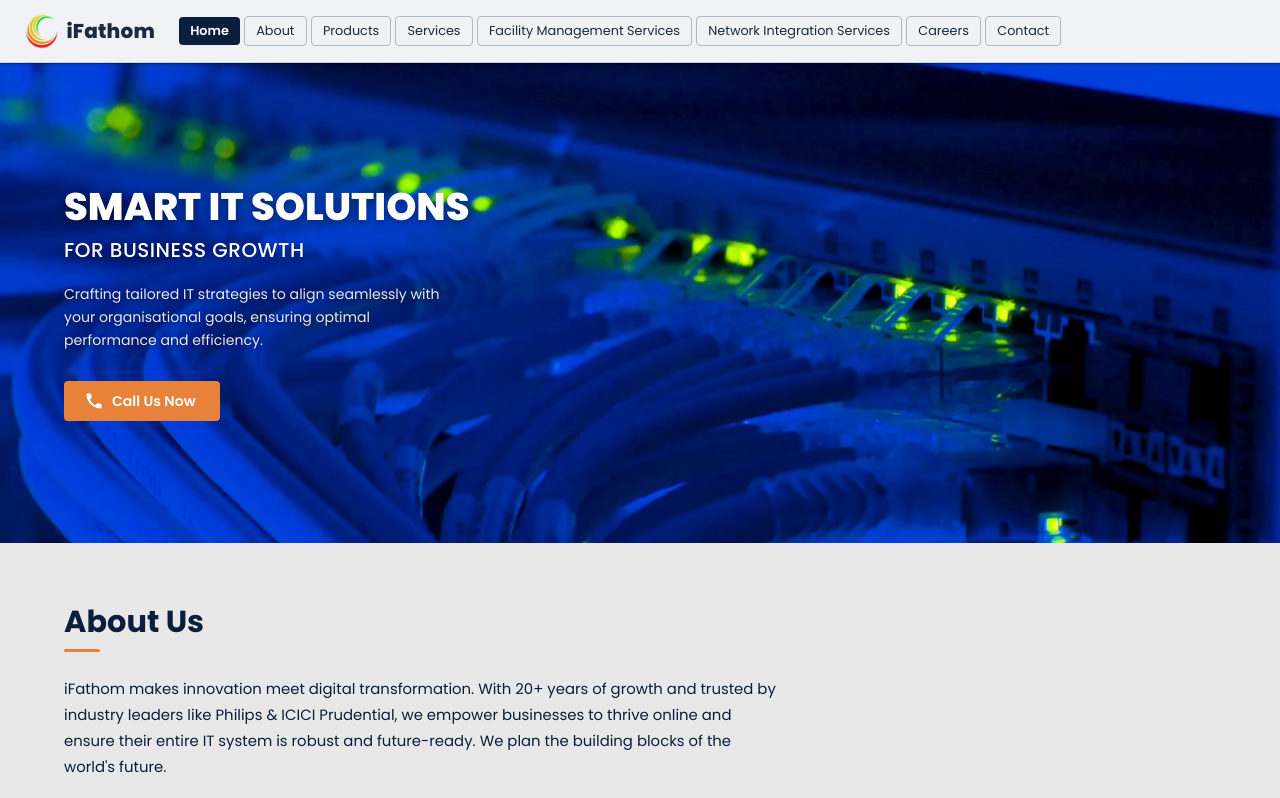
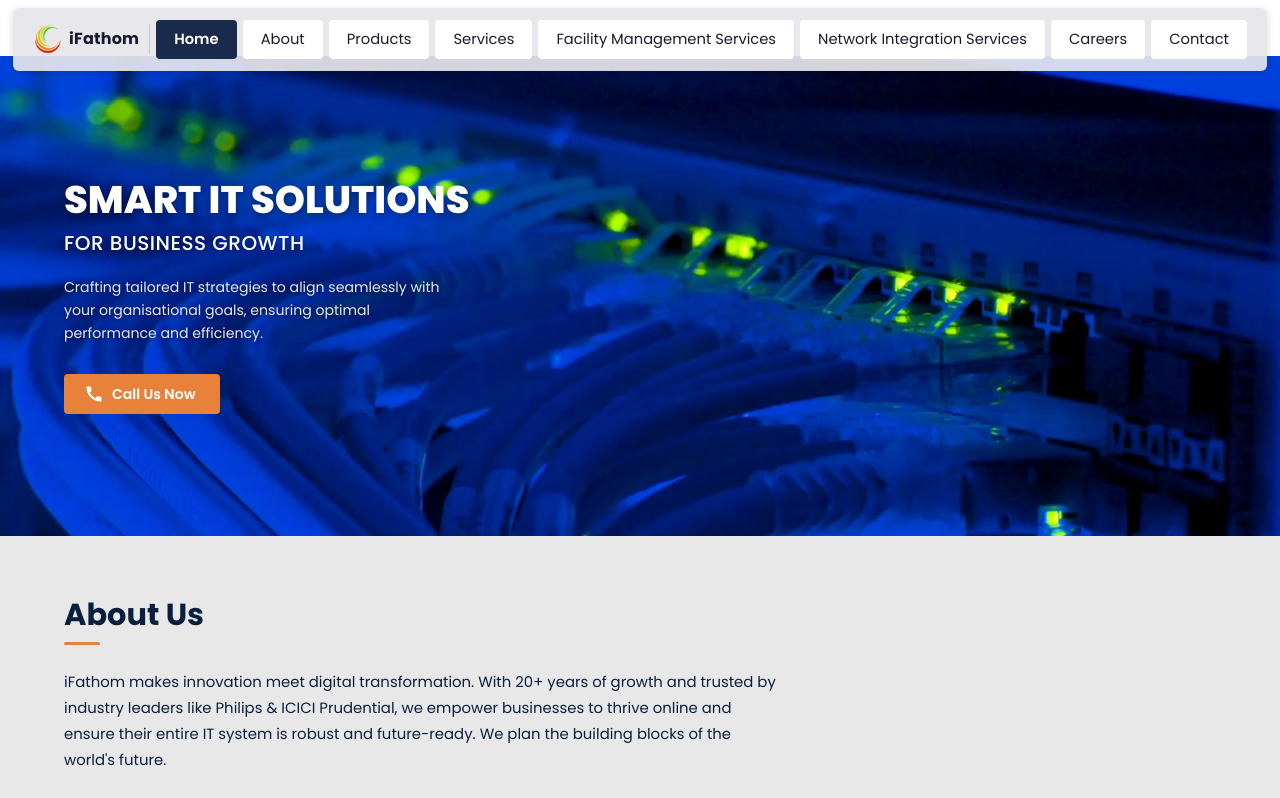
Before and after one commit to sakshikarmukale-hub/iFathom, a React (Vite) app: page / in a window 1280 px wide. Shown: the top 798 px of the page. Built offline with nearby package versions, Linux system fonts and the light colour scheme.

Commit message:
Navbar.jsx

```diff
--- a/src/components/Navbar.jsx
+++ b/src/components/Navbar.jsx
@@ -1,8 +1,6 @@
 import React, { useState } from "react";
 import { Link, useLocation } from "react-router-dom";
 import {
-  AppBar,
-  Toolbar,
   Box,
   Typography,
   IconButton,
@@ -35,35 +33,53 @@ export default function Navbar() {
   const toggleDrawer = () => setMobileOpen((prev) => !prev);
 
   return (
-    <AppBar
-      position="sticky"
-      elevation={1}
+    <>
+      {/*
+       * Full-width transparent positioning wrapper — invisible, only for layout.
+       * The visible gray pill is the inner Box below.
+       */}
+      <Box
         sx={{
-        backgroundColor: "#f0f2f5",
-        borderBottom: "1px solid #d0d4db",
+          position: "fixed",
+          top: 0,
+          left: 0,
+          right: 0,
+          zIndex: 1200,
+          display: "flex",
+          justifyContent: "center",
+          pt: "8px",
+          px: 1,
+          pointerEvents: "none",
         }}
       >
-      <Toolbar
-        disableGutters
+        {/* ── Visible navbar container — compact gray pill ── */}
+        <Box
           sx={{
-          px: { xs: 2, md: 3 },
-          minHeight: { xs: 56, md: 62 },
+            pointerEvents: "auto",
             display: "flex",
             alignItems: "center",
-          gap: 1.5,
+            backgroundColor: "rgba(230, 230, 235, 0.92)",
+            borderRadius: "6px",
+            px: "20px",
+            py: "12px",
+            gap: 0,
+            maxWidth: "100%",
+            boxShadow: "0 2px 8px rgba(0,0,0,0.14)",
           }}
         >
-        {/* ── Logo ── */}
+          {/* ── Logo section ── */}
           <Box
             component={Link}
             to="/"
             sx={{
               display: "flex",
               alignItems: "center",
-            gap: 0.8,
+              gap: "6px",
               textDecoration: "none",
               flexShrink: 0,
-            mr: { md: 1.5 },
+              pr: "10px",
+              mr: "6px",
+              borderRight: "1px solid #c4c8cf",
             }}
           >
             <Box
@@ -71,33 +87,33 @@ export default function Navbar() {
               src={ifathomLogo}
               alt="iFathom logo"
               sx={{
-              width: { xs: 32, md: 36 },
-              height: { xs: 32, md: 36 },
+                width: 30,
+                height: 30,
                 objectFit: "contain",
+                display: "block",
               }}
             />
             <Typography
               sx={{
-              color: colors.darkText,
-              fontWeight: 800,
-              fontSize: { xs: "1.15rem", md: "1.25rem" },
+                color: "#1a1a2e",
+                fontWeight: 700,
+                fontSize: "1rem",
                 letterSpacing: 0.2,
                 fontFamily: "'Poppins', sans-serif",
+                whiteSpace: "nowrap",
               }}
             >
               iFathom
             </Typography>
           </Box>
 
-        {/* ── Desktop Nav ── */}
+          {/* ── Desktop nav buttons ── */}
           <Box
             sx={{
               display: { xs: "none", lg: "flex" },
               alignItems: "center",
               flexWrap: "nowrap",
-            gap: 0.5,
-            overflowX: "auto",
-            "&::-webkit-scrollbar": { display: "none" },
+              gap: "6px",
             }}
           >
             {navLinks.map((link) => {
@@ -110,20 +126,20 @@ export default function Navbar() {
                   sx={{
                     display: "inline-flex",
                     alignItems: "center",
-                  px: 1.4,
-                  py: 0.55,
+                    px: "18px",
+                    py: "9px",
                     borderRadius: "4px",
-                  border: active ? "none" : "1px solid #b0b8c4",
-                  backgroundColor: active ? colors.navy : "transparent",
-                  color: active ? "#ffffff" : colors.darkText,
+                    backgroundColor: active ? "#1a2a4a" : "#ffffff",
+                    color: active ? "#ffffff" : "#1a1a2e",
                     textDecoration: "none",
-                  fontSize: "0.8rem",
+                    fontSize: "0.92rem",
                     fontWeight: active ? 600 : 400,
                     whiteSpace: "nowrap",
+                    lineHeight: 1.4,
                     transition: "background-color 0.15s, color 0.15s",
                     "&:hover": {
-                    backgroundColor: active ? colors.navyLight : "#e2e6ea",
-                    color: active ? "#ffffff" : colors.darkText,
+                      backgroundColor: active ? "#243559" : "#e8ecf0",
+                      color: active ? "#ffffff" : "#1a1a2e",
                     },
                   }}
                 >
@@ -134,16 +150,20 @@ export default function Navbar() {
           </Box>
 
           {/* ── Mobile hamburger ── */}
-        <Box sx={{ display: { xs: "flex", lg: "none" }, ml: "auto" }}>
+          <Box sx={{ display: { xs: "flex", lg: "none" }, ml: 1 }}>
             <IconButton
               onClick={toggleDrawer}
-            sx={{ color: colors.darkText }}
+              sx={{ color: "#1a1a2e", p: "4px" }}
               aria-label="open menu"
             >
               {mobileOpen ? <CloseIcon /> : <MenuIcon />}
             </IconButton>
           </Box>
-      </Toolbar>
+        </Box>
+      </Box>
+
+      {/* Spacer so page content doesn't sit under the fixed navbar */}
+      <Box sx={{ height: { xs: "52px", lg: "56px" } }} />
 
       {/* ── Mobile Drawer ── */}
       <Drawer
@@ -153,7 +173,7 @@ export default function Navbar() {
         PaperProps={{
           sx: {
             width: { xs: "80%", sm: "44%" },
-            backgroundColor: "#f0f2f5",
+            backgroundColor: "#f4f6f9",
           },
         }}
       >
@@ -172,7 +192,7 @@ export default function Navbar() {
             component={Link}
             to="/"
             onClick={toggleDrawer}
-            sx={{ display: "flex", alignItems: "center", gap: 0.8, textDecoration: "none" }}
+            sx={{ display: "flex", alignItems: "center", gap: "6px", textDecoration: "none" }}
           >
             <Box
               component="img"
@@ -182,16 +202,20 @@ export default function Navbar() {
             />
             <Typography
               sx={{
-                color: colors.darkText,
-                fontWeight: 800,
-                fontSize: "1.05rem",
+                color: "#1a1a2e",
+                fontWeight: 700,
+                fontSize: "1rem",
                 fontFamily: "'Poppins', sans-serif",
               }}
             >
               iFathom
             </Typography>
           </Box>
-          <IconButton onClick={toggleDrawer} sx={{ color: colors.darkText }} aria-label="close menu">
+          <IconButton
+            onClick={toggleDrawer}
+            sx={{ color: "#1a1a2e" }}
+            aria-label="close menu"
+          >
             <CloseIcon />
           </IconButton>
         </Box>
@@ -208,19 +232,18 @@ export default function Navbar() {
                   onClick={toggleDrawer}
                   sx={{
                     py: 1.2,
-                    px: 3,
+                    px: 2.5,
                     mx: 1.5,
                     my: 0.3,
                     borderRadius: "4px",
-                    border: active ? "none" : "1px solid #b0b8c4",
-                    backgroundColor: active ? colors.navy : "transparent",
+                    backgroundColor: active ? "#1a2a4a" : "#ffffff",
                   }}
                 >
                   <ListItemText
                     primary={link.label}
                     primaryTypographyProps={{
                       sx: {
-                        color: active ? "#ffffff" : colors.darkText,
+                        color: active ? "#ffffff" : "#1a1a2e",
                         fontWeight: active ? 600 : 400,
                         fontSize: "0.9rem",
                       },
@@ -232,6 +255,6 @@ export default function Navbar() {
           })}
         </List>
       </Drawer>
-    </AppBar>
+    </>
   );
 }
```
Lines whose indentation alone changed are shown as unchanged.
